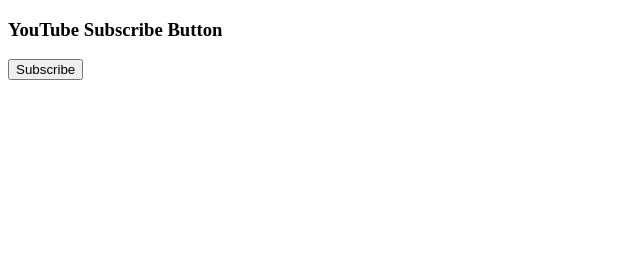
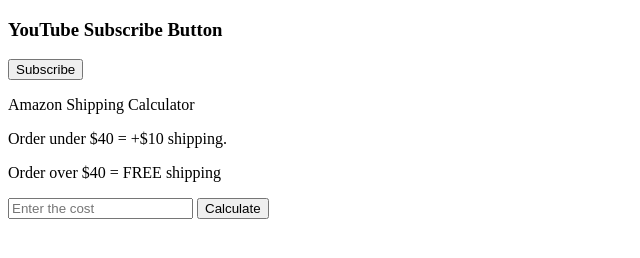
Before and after one commit to ad-monir2001/Javascript-super-simpledev, a plain HTML site: page dom projects/index.html in a window 1280 px wide. Shown: the whole page, without its empty margins (0-640 px from the left). Drawn offline with Linux system fonts and the light colour scheme.

Commit message:
dom completed

```diff
--- a/dom projects/index.html
+++ b/dom projects/index.html
@@ -8,6 +8,20 @@
   <body>
     <h3>YouTube Subscribe Button</h3>
     <button id="btn-el" onclick="subscribe()">Subscribe</button>
+    <p>Amazon Shipping Calculator</p>
+    <p>Order under $40 = +$10 shipping.</p>
+    <p>Order over $40 = FREE shipping</p>
+    <input
+      type="text"
+      placeholder="Enter the cost"
+      id="input-el"
+      onkeydown="
+      handleCostKeydown(event)
+
+    "
+    />
+    <button type="submit" onclick="calculate()">Calculate</button>
+    <p id="total-cost"></p>
     <script src="./index.js"></script>
   </body>
 </html>
--- a/dom projects/index.js
+++ b/dom projects/index.js
@@ -1,4 +1,6 @@
 let btnEl = document.getElementById('btn-el');
+let inputEl = document.getElementById('input-el');
+let costEl = document.getElementById('total-cost');
 
 function subscribe() {
   if (btnEl.innerText === 'Subscribe') {
@@ -8,4 +10,16 @@
   }
 }
 
-console.log(btnEl);
+function calculate() {
+  let cost = Number(inputEl.value);
+  if (cost < 40) {
+    cost += 10;
+  }
+  costEl.innerText = `$${cost}`;
+}
+
+function handleCostKeydown(event) {
+  if (event.key === 'Enter') {
+    calculate();
+  }
+}
```
